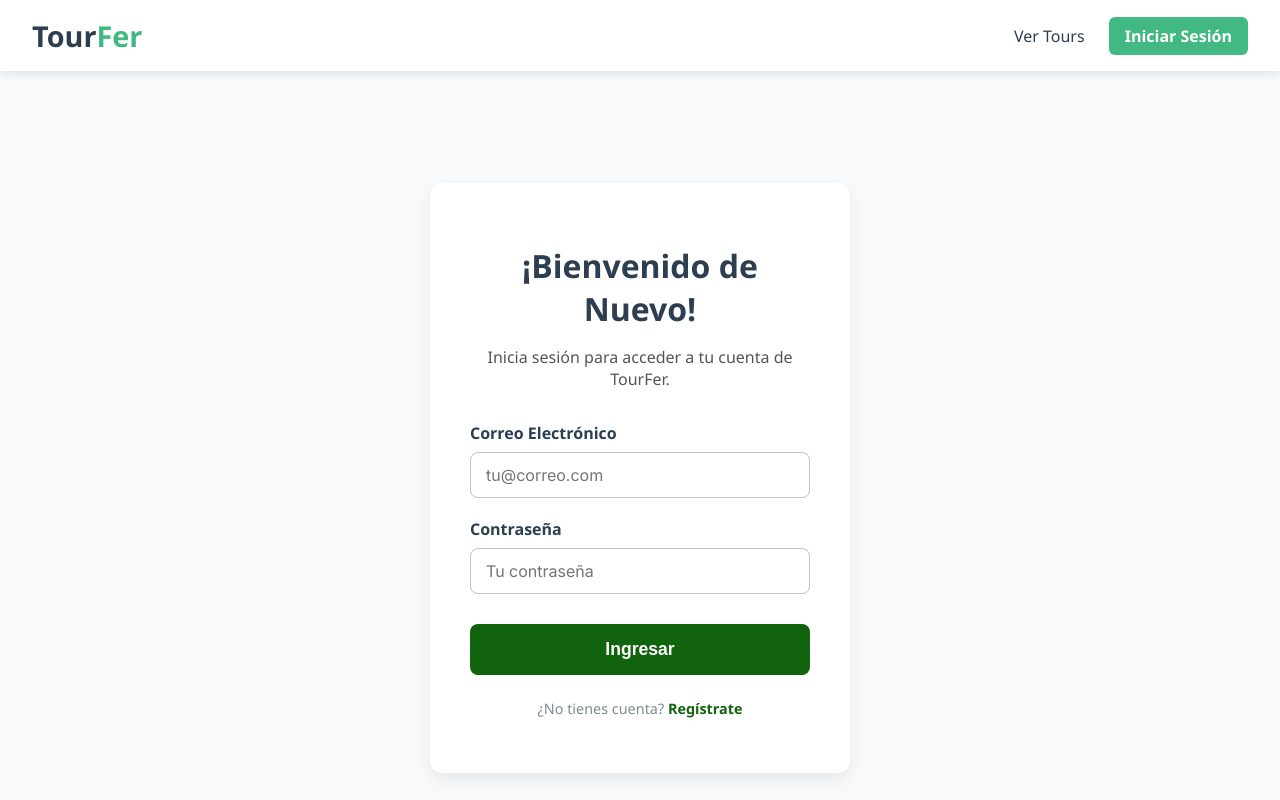
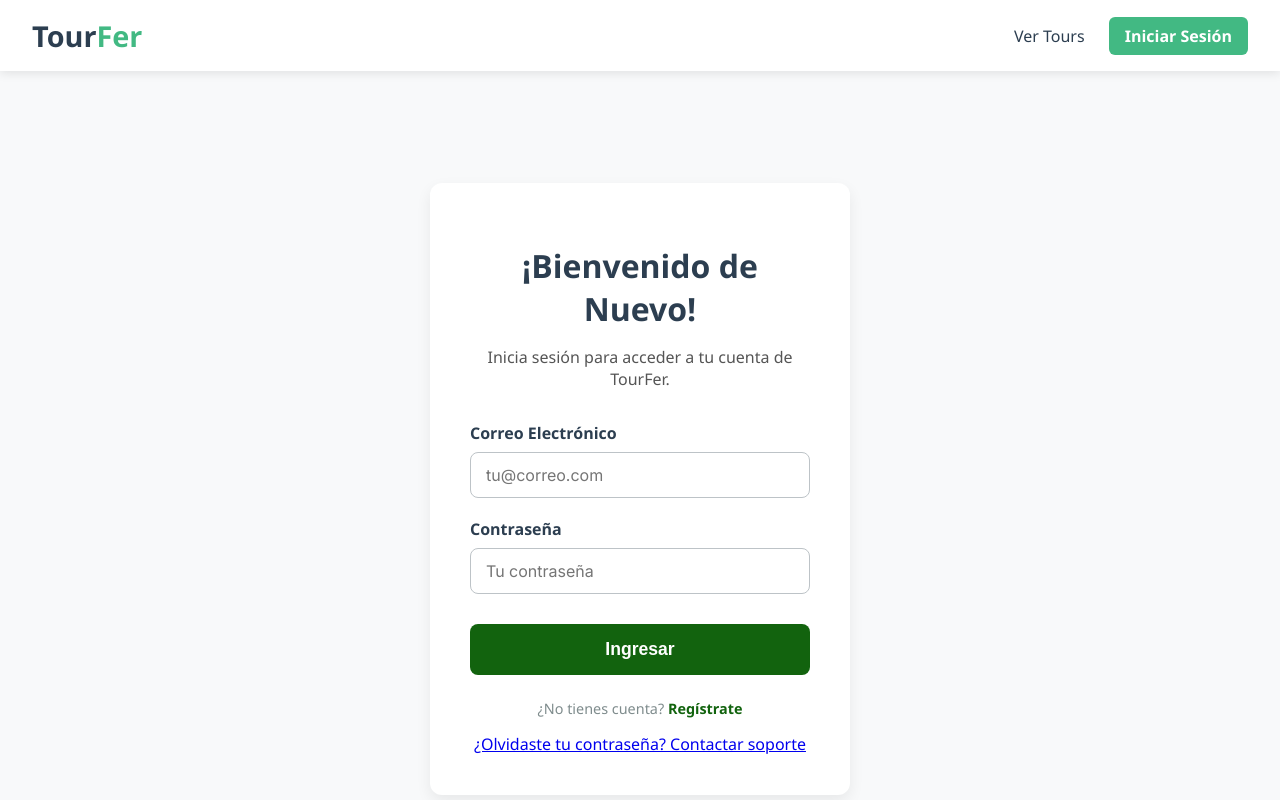
Before and after one commit to JoseMontenegro2005/TourFer, a Vue app in the folder TourFer/: page /login in a window 1280 px wide. Shown: the top 800 px of the page. Built offline with nearby package versions, Linux system fonts and the light colour scheme.

Commit message:
Version final

```diff
--- a/TourFer/src/views/LoginView.vue
+++ b/TourFer/src/views/LoginView.vue
@@ -35,10 +35,16 @@
         <button type="submit" class="btn btn-primary" style="width: 100%; margin-top: 10px;">
           Ingresar
         </button>
+
       </form>
 
       <div class="form-footer">
         <p>¿No tienes cuenta? <router-link to="/register">Regístrate</router-link></p>
+      </div>
+      <div class="help-link">
+        <a href="mailto:toufer2003@gmail.com?subject=Olvidé mi contraseña - TourFer">
+          ¿Olvidaste tu contraseña? Contactar soporte
+        </a>
       </div>
     </div>
   </div>
```
